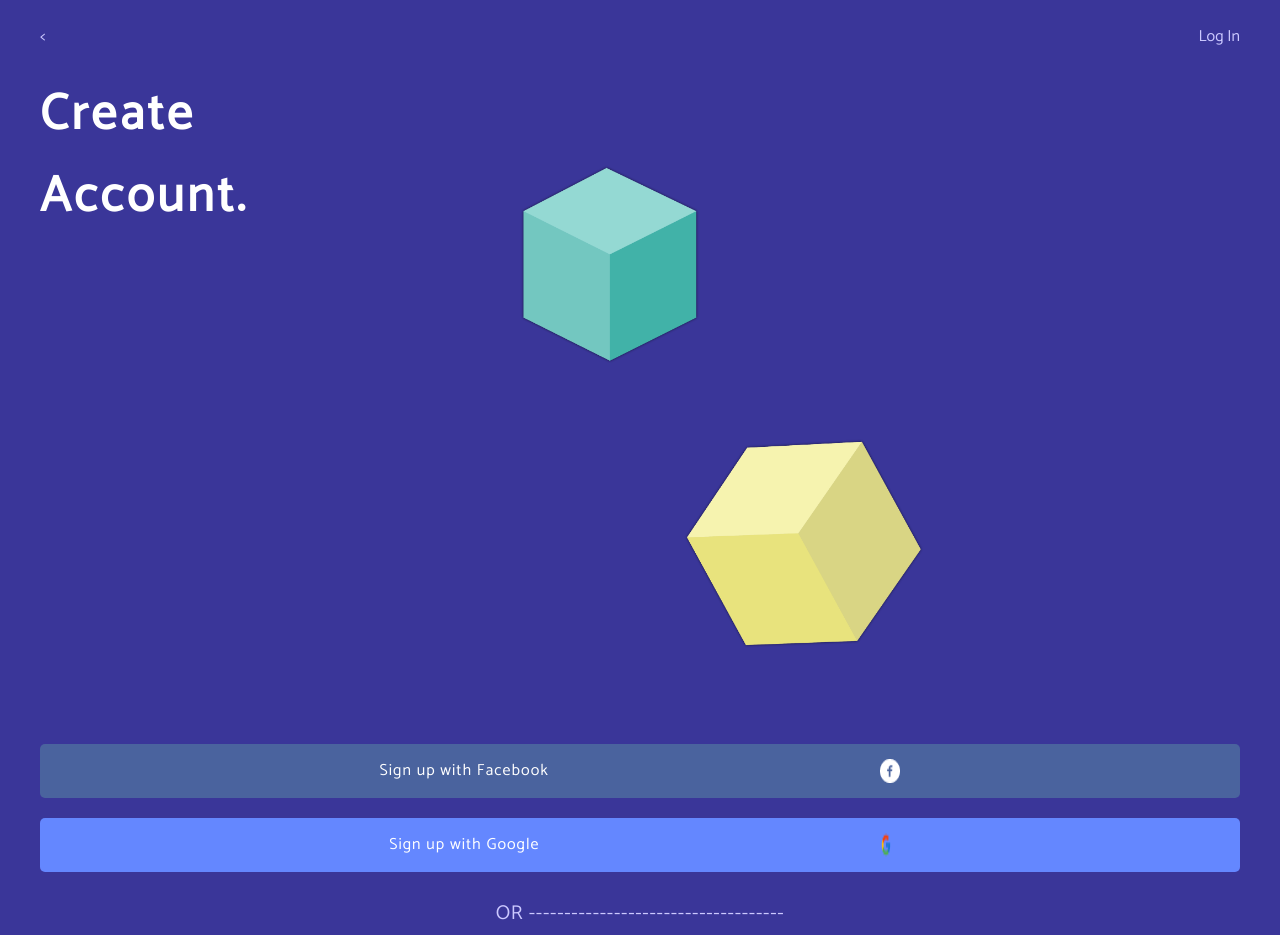
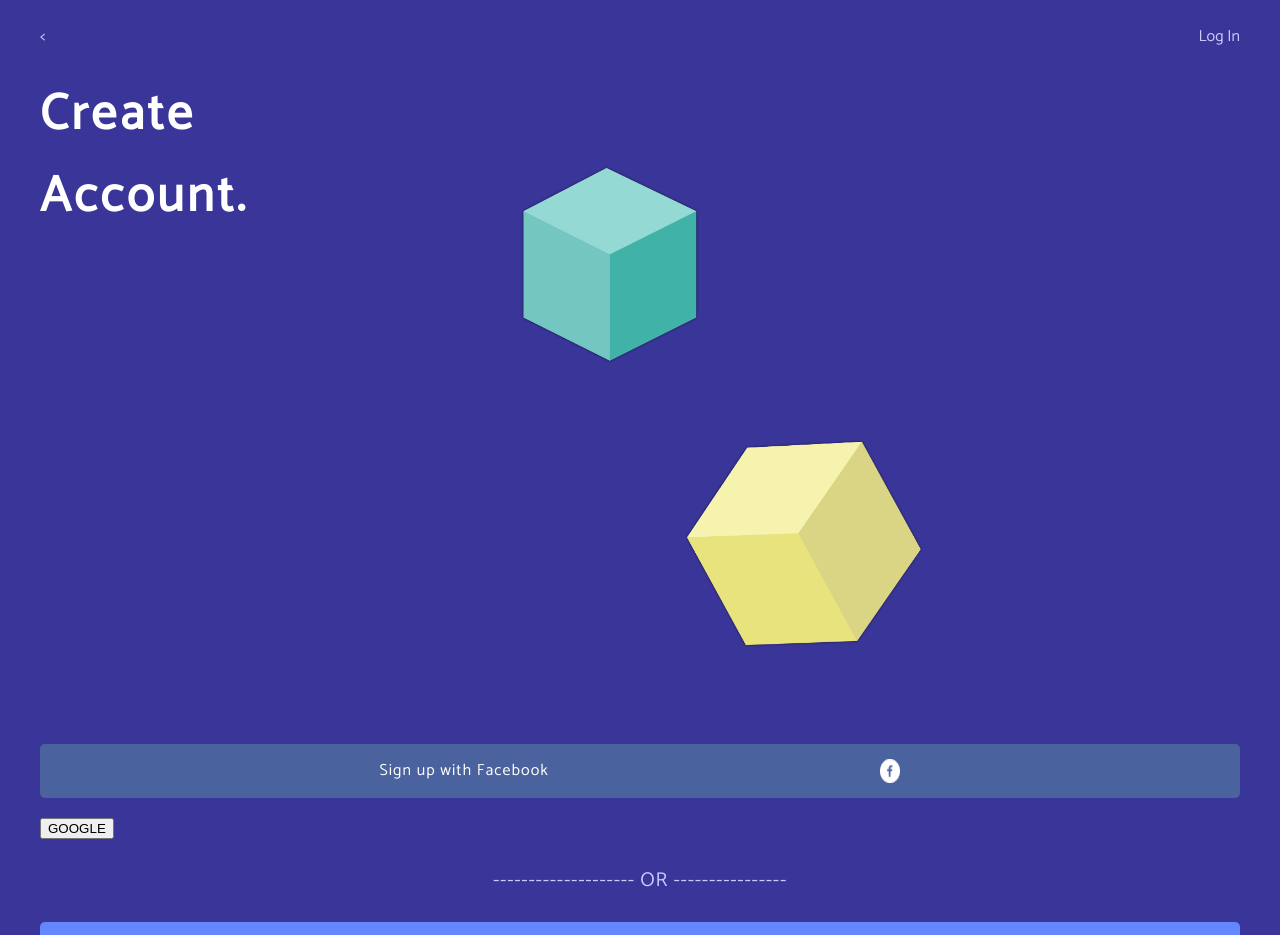
Before and after one commit to BloomTech-Labs/refresh-fe, a React (Create React App) app: page /signup in a window 1280 px wide. Shown: the top 935 px of the page. Built offline with nearby package versions, Linux system fonts and the light colour scheme.

Commit message:
stlying on google button needs fixed but otherwise wired in // fb may work needs testing

```diff
--- a/src/views/onboarding/CreateAccount.js
+++ b/src/views/onboarding/CreateAccount.js
@@ -1,11 +1,12 @@
-import React from 'react';
-import styled from 'styled-components';
-import fblogo from '../../images/facebook-icon.png';
-import googlelogo from '../../images/flat-color-icons_google.png';
-import emailogo from '../../images/email.png';
-import cubes from '../../images/two_cubes.png';
+import React from "react";
+import styled from "styled-components";
+import fblogo from "../../images/facebook-icon.png";
+import googlelogo from "../../images/flat-color-icons_google.png";
+import emailogo from "../../images/email.png";
+import cubes from "../../images/two_cubes.png";
+import GoogleSignIn from "./GoogleSignInButton"
 
-const CreateAccount = (props) => {
+const CreateAccount = props => {
   const routeToHome = e => {
     e.preventDefault();
     props.history.push("/");
@@ -15,76 +16,103 @@ const CreateAccount = (props) => {
     e.preventDefault();
     props.history.push("/login");
   };
-    return(
+
+  const fbAuth = () => {
+    window.open(
+      "https://apidevnow.com/facebookAuth",
+      "Sign In With Facebook ;)",
+      "width=400,height=500"
+    );
+    window.addEventListener(
+      "message",
+      response => {
+        authSuccess(response.data); // e.data hold the message
+      },
+      false
+    );
+  };
+  const authSuccess = userObject => {
+    console.log(JSON.parse(userObject));
+  };
+
+  return (
     <OnBoardWrapper>
       <OnBoardContainer>
         <TopHolder>
           <ButtonNoColor onClick={routeToHome}>&lt;</ButtonNoColor>
-                <ButtonNoColor onClick={routeToHome}>Log In</ButtonNoColor>
+          <ButtonNoColor onClick={routeToLogin}>Log In</ButtonNoColor>
         </TopHolder>
         <HeaderHolder>
-                <Header>Create <br /> Account.</Header>
+          <Header>
+            Create <br /> Account.
+          </Header>
           <Cubes src={cubes} />
         </HeaderHolder>
         <FlexHolder>
-                <FBButton>Sign up with Facebook <Logo src={fblogo} /> </FBButton>
-                <Button>Sign up with Google <Logo src={googlelogo} /></Button>
+          <FBButton onClick={fbAuth}>
+            Sign up with Facebook <Logo src={fblogo} />{" "}
+          </FBButton>
+          <GoogleSignIn>
+            Sign up with Google <Logo src={googlelogo} />
+          </GoogleSignIn>
         </FlexHolder>
-                <OnboardTxt>OR ------------------------------------</OnboardTxt>
+        <OnboardTxt>-------------------- OR ----------------</OnboardTxt>
         <FlexHolder>
-                <Button>Sign up with Email <Logo src={emailogo} /></Button>
+          <Button>
+            Sign up with Email <Logo src={emailogo} />
+          </Button>
         </FlexHolder>
       </OnBoardContainer>
     </OnBoardWrapper>
   );
-}
+};
 
 const OnBoardWrapper = styled.div`
   background-color: #3a3699;
   width: 100vw;
-height:100vh;
-max-height:100vh;
-`
+  height: 100vh;
+  max-height: 100vh;
+`;
 const OnBoardContainer = styled.div`
-display:flex;
-flex-direction:column;
-align-items:flex-start;
-font-family: 'Catamaran', sans-serif;
-margin:auto;
-line-height:1.5;
+  display: flex;
+  flex-direction: column;
+  align-items: flex-start;
+  font-family: "Catamaran", sans-serif;
+  margin: auto;
+  line-height: 1.5;
   background-color: #3a3699;
   color: #7f7cca;
-`
+`;
 
 const Header = styled.h1`
   font-weight: bold;
   font-size: 5rem;
   line-height: 82px;
   letter-spacing: 3.5px;
-color: #FFFFFF;
-`
+  color: #ffffff;
+`;
 const HeaderHolder = styled.div`
-display:flex;
-margin:auto 4rem;
-padding-right:5rem;
-`
+  display: flex;
+  margin: auto 4rem;
+  padding-right: 5rem;
+`;
 
 const OnboardTxt = styled.p`
-margin:auto;
+  margin: auto;
   font-size: 2rem;
   line-height: 33px;
   letter-spacing: 0.035em;
-color: #CCC9FF;
-`
+  color: #ccc9ff;
+`;
 const FlexHolder = styled.div`
   display: flex;
   flex-direction: column;
   justify-content: center;
-margin:auto;
+  margin: auto;
   align-items: flex-start;
-width:100%;
+  width: 100%;
   padding: 2.5rem 4rem;
-`
+`;
 
 const TopHolder = styled.div`
   display: flex;
@@ -92,8 +120,8 @@ justify-content: space-between;
   margin: auto;
   padding: 2.5rem 0;
   align-items: flex-start;
-width:100%;
-`
+  width: 100%;
+`;
 
 const Button = styled.a`
   display: flex;
@@ -108,7 +136,7 @@ const Button = styled.a`
   font-size:1.6rem;
   letter-spacing:0.1rem;
 }
-`
+`;
 const FBButton = styled.a`
 display: flex;
 justify-content: space-evenly;
@@ -122,23 +150,22 @@ justify-content: space-evenly;
   font-size:1.6rem;
   letter-spacing:0.1rem;
 }
-`
+`;
 
 const ButtonNoColor = styled.a`
-    margin:auto 4rem;
-    font-size:1.6rem;
+  margin: auto 4rem;
+  font-size: 1.6rem;
   font-style: medium;
-    color: #CCC9FF;
-`
+  color: #ccc9ff;
+`;
 const Cubes = styled.img`
-width:100%;
-max-width:50%;
-height:auto;
-margin:auto;
-padding-top:5rem`
+  width: 100%;
+  max-width: 50%;
+  height: auto;
+  margin: auto;
+  padding-top: 5rem;
+`;
 
-const Logo = styled.img`
-
-`
+const Logo = styled.img``;
 
 export default CreateAccount;
--- /dev/null
+++ b/src/views/onboarding/GoogleSignInButton.js
@@ -0,0 +1,29 @@
+//Sign in Canvas
+import React from "react";
+
+const GoogleSignInButton = () => {
+  console.log('googleCalled')
+  //Auth and Auth Success can be thought of like Fire and Air
+  const auth = () => {
+    window.open(
+      "https://apidevnow.com/googleAuth",
+      "Sign In With googlehub ;)",
+      "width=400,height=500"
+    );
+    window.addEventListener(
+      "message",
+      response => {
+        authSuccess(response.data); // e.data hold the message
+      },
+      false
+    );
+  }
+
+  const authSuccess = userObject => {
+    console.log(JSON.parse(userObject));
+  };
+
+  return <button onClick={auth}>GOOGLE</button>;
+};
+
+export default GoogleSignInButton;
```
Lines whose indentation alone changed are shown as unchanged.
